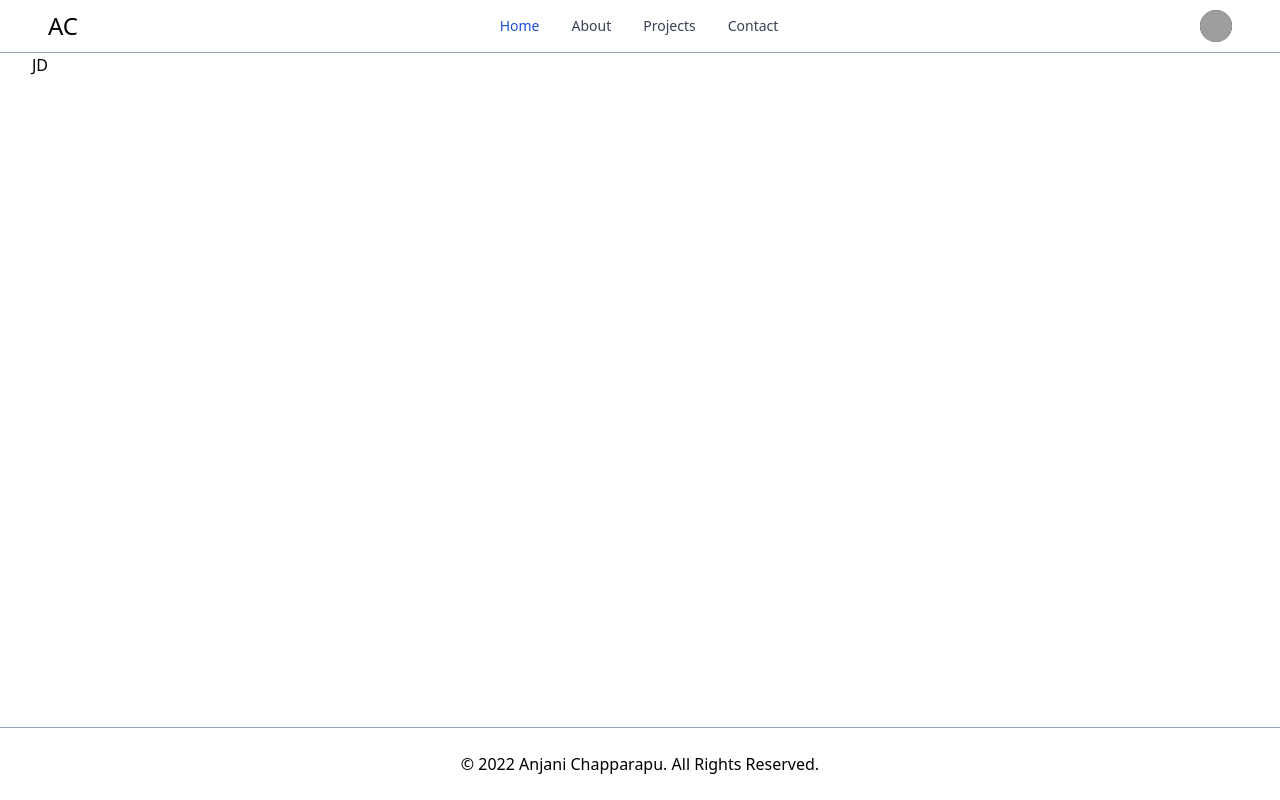
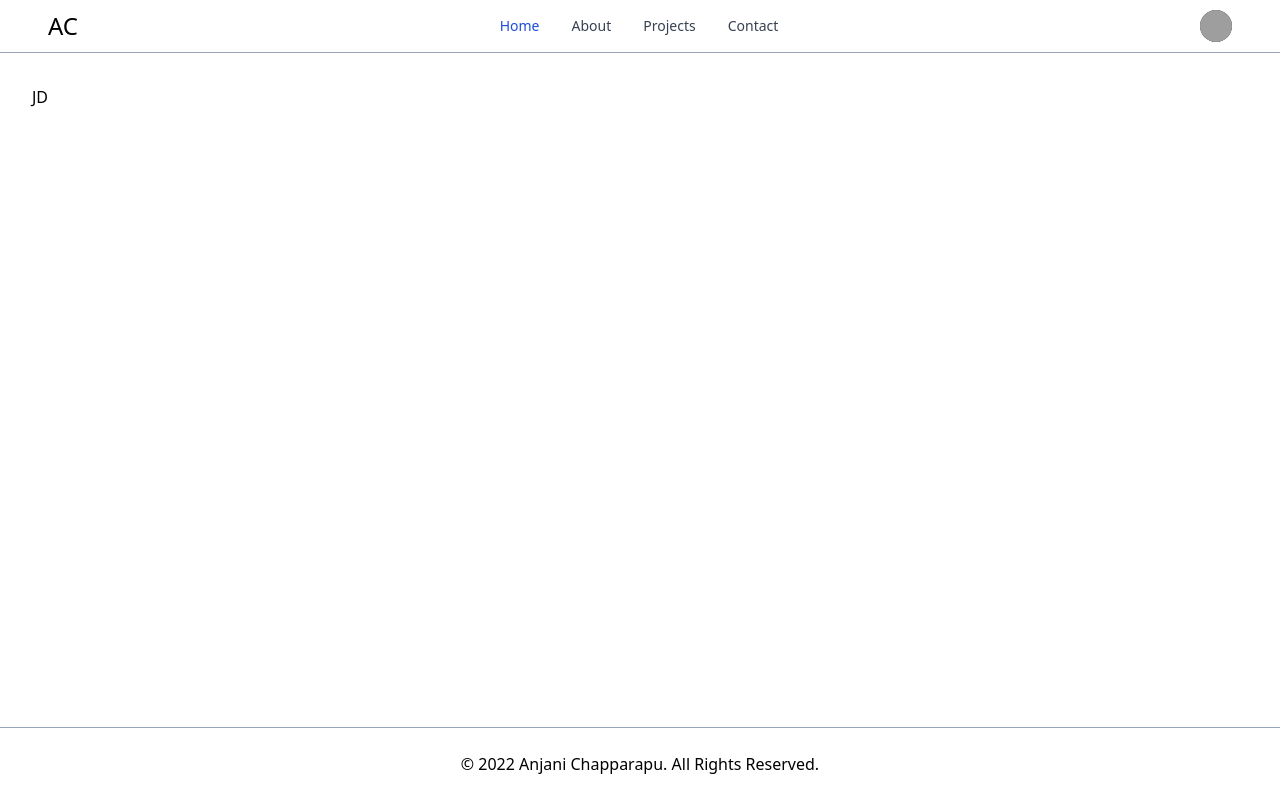
Before and after one commit to Anjani-ch/anjanichapparapu.com, a React (Create React App) app: page / in a window 1280 px wide. Built offline with nearby package versions, Linux system fonts and the light colour scheme; grey boxes are pictures that could not be loaded.

Commit message:
Changed main style

```diff
--- a/src/App.js
+++ b/src/App.js
@@ -13,7 +13,7 @@ function App() {
   return (
     <Fragment>
       <Header />
-        <main className="container">
+        <main className="container grow shrink-0 basis-auto my-8">
           <Routes>
             <Route path="/" element={<HomePage />} />
             <Route path="/about" element={<AboutPage />} />
```
